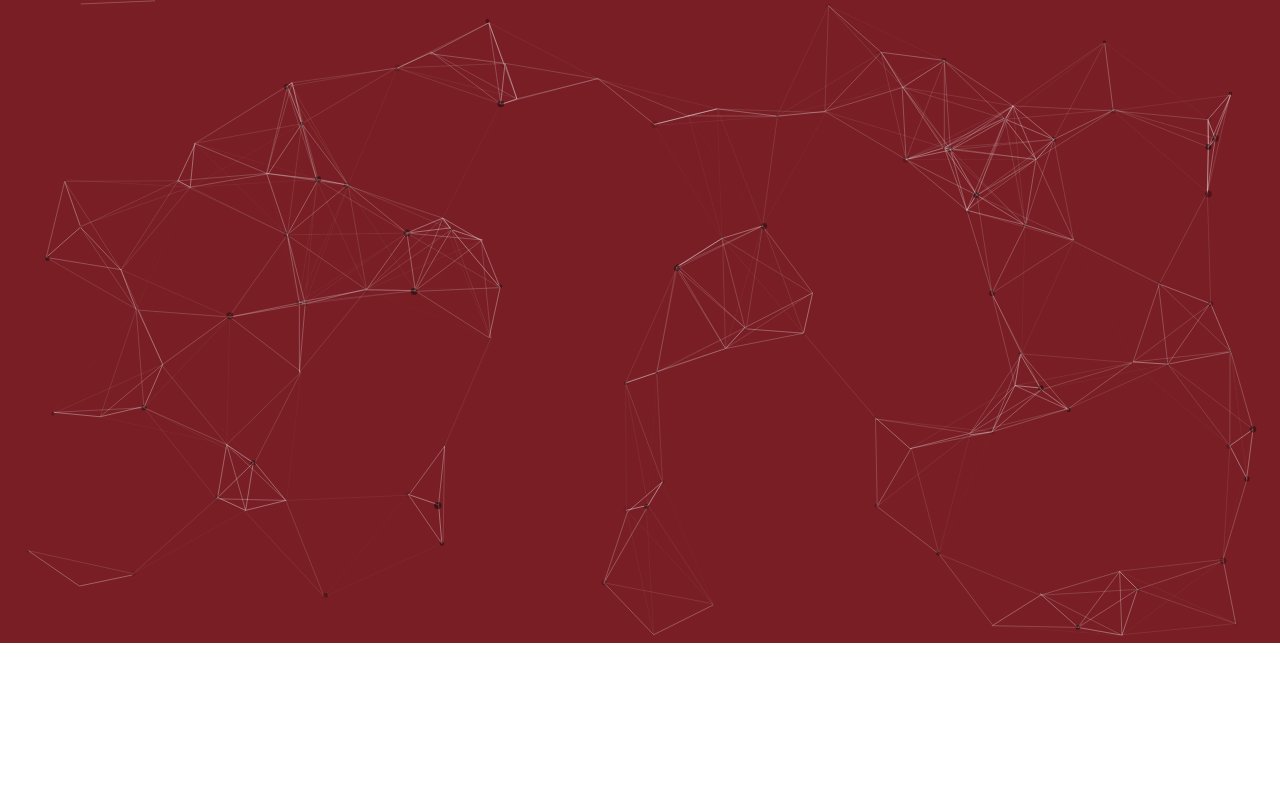
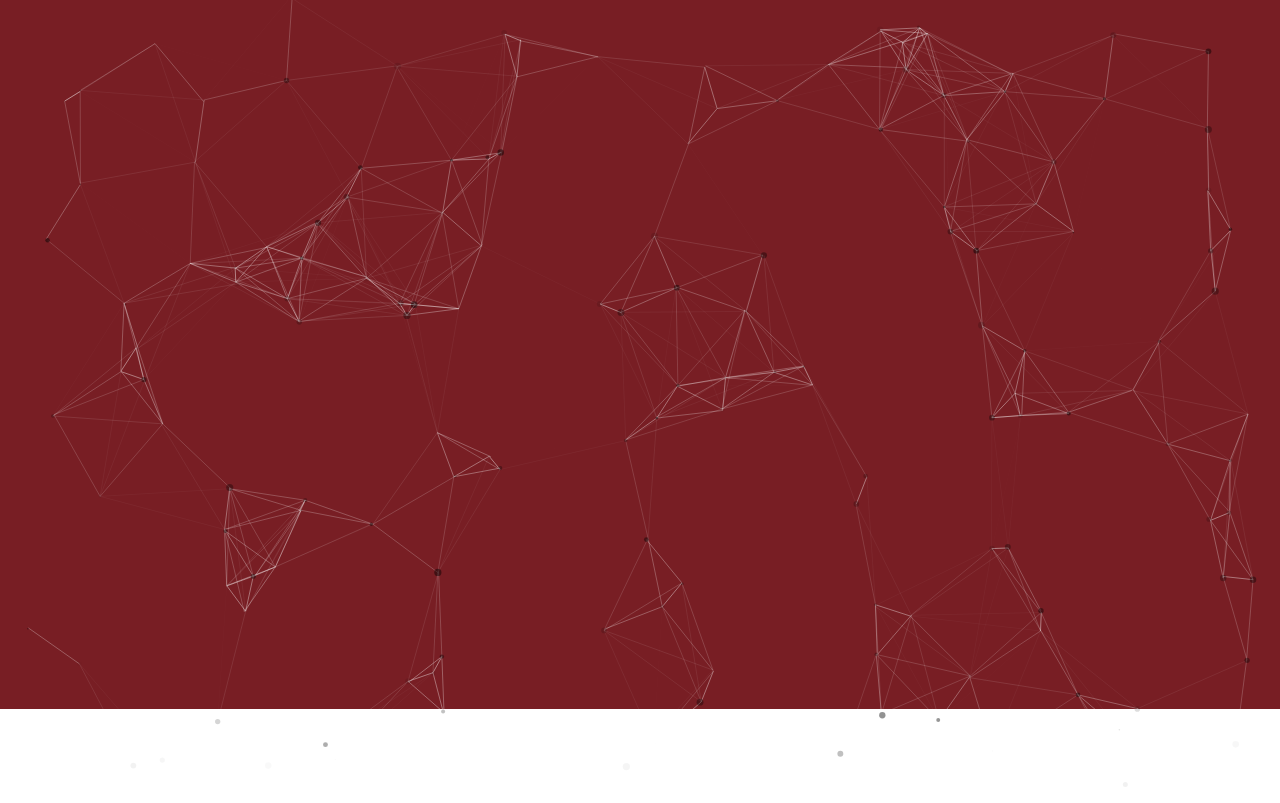
Before and after one commit to andrea-acampora/andrea-acampora.github.io, a plain HTML site: page index.html in a window 1280 px wide. Shown: the part 91-894 px from the top of the page. Before the commit the page ends 800 px from the top, so only its background shows below. Drawn offline with nearby package versions, Linux system fonts and the light colour scheme.

Commit message:
changed css

```diff
--- a/css/style.css
+++ b/css/style.css
@@ -1,4 +1,8 @@
 #particles-js{
+    position: absolute;
+    width: 100%;
+    height: 100%;
+    background-image: url("");
     background-color: #781e24;
     background-size: cover;
     background-position: 50% 50%;
```
